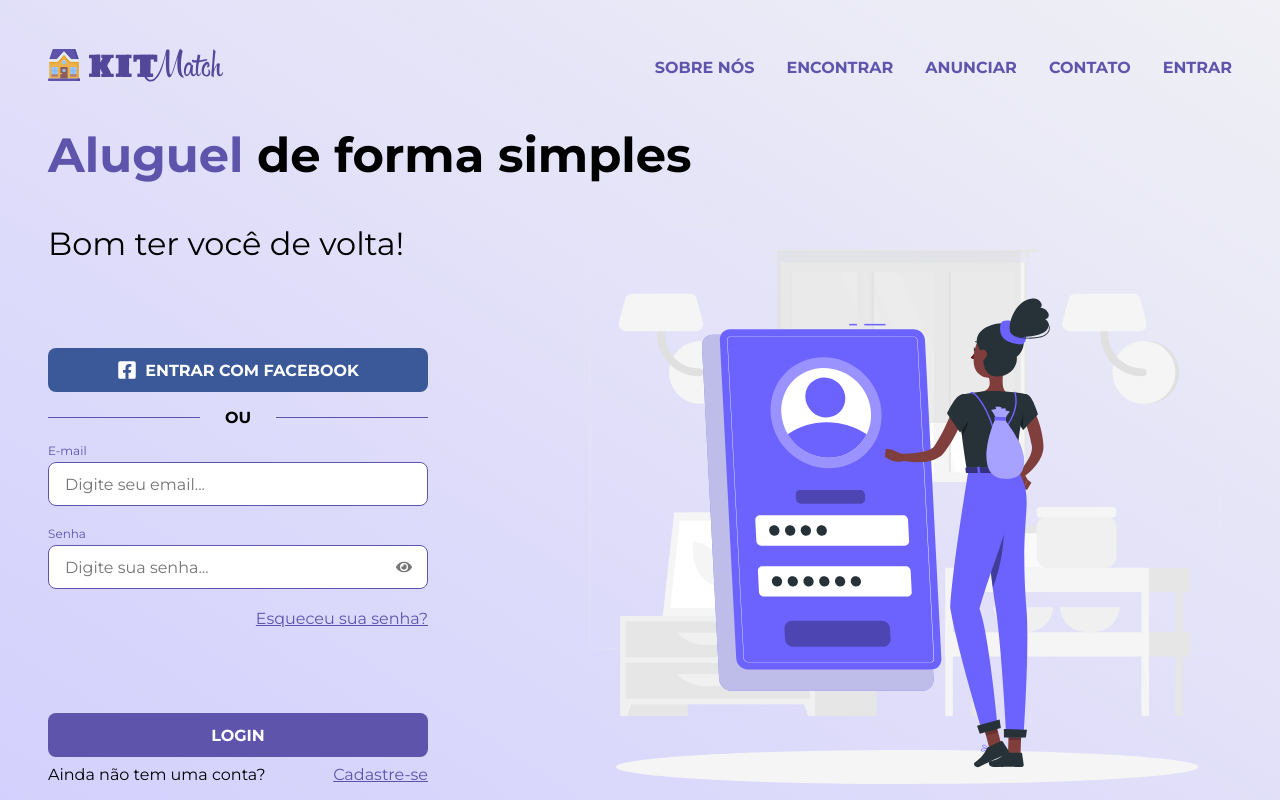
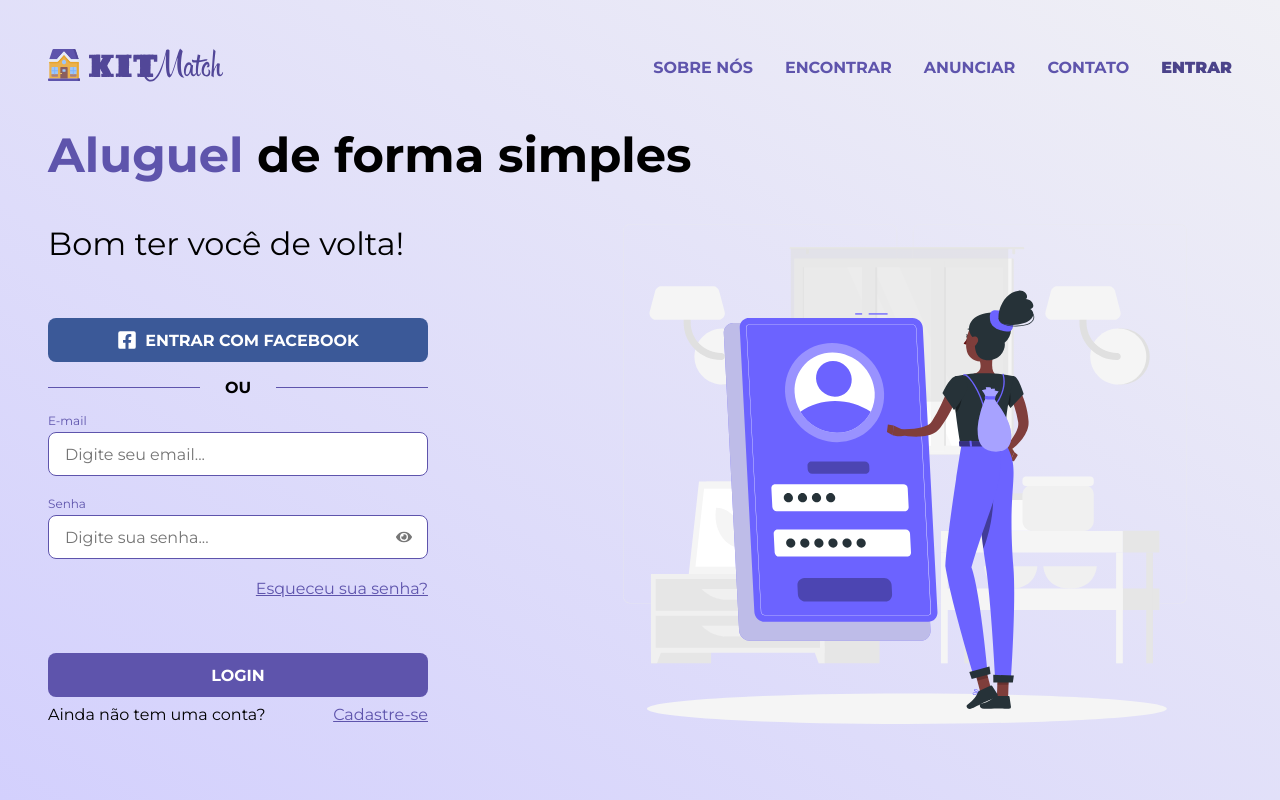
Before and after one commit to gmcotta/kitmatch-web, a React (Create React App) app: page /login in a window 1280 px wide. Built offline with nearby package versions, Linux system fonts and the light colour scheme.

Commit message:
Add selected link style on header

```diff
--- a/src/components/Header/index.tsx
+++ b/src/components/Header/index.tsx
@@ -1,4 +1,4 @@
-import React, { useState, useEffect } from 'react';
+import React, { useState } from 'react';
 import { Link } from 'react-router-dom';
 
 import { Container, Nav, MenuButton } from './styles';
@@ -9,11 +9,7 @@ import menuClose from '../../assets/menu-close.svg';
 const Header: React.FC = () => {
   const [menuIsOpened, setMenuIsOpened] = useState(false);
 
-  useEffect(() => {
-    if (window.innerWidth > 425) {
-      setMenuIsOpened(false);
-    }
-  }, []);
+  const url = document.URL;
 
   function handleMenuToggle() {
     setMenuIsOpened(!menuIsOpened);
@@ -25,11 +21,30 @@ const Header: React.FC = () => {
         <img src={logo} alt="KitMatch" />
       </Link>
       <Nav open={menuIsOpened}>
-        <Link to="/about">SOBRE NÓS</Link>
-        <Link to="/search">ENCONTRAR</Link>
-        <Link to="/create">ANUNCIAR</Link>
-        <Link to="/contact">CONTATO</Link>
-        <Link to="/login">ENTRAR</Link>
+        <Link className={url.includes('/about') ? 'selected' : ''} to="/about">
+          SOBRE NÓS
+        </Link>
+        <Link
+          className={url.includes('/search') ? 'selected' : ''}
+          to="/search"
+        >
+          ENCONTRAR
+        </Link>
+        <Link
+          className={url.includes('/create') ? 'selected' : ''}
+          to="/create"
+        >
+          ANUNCIAR
+        </Link>
+        <Link
+          className={url.includes('/contact') ? 'selected' : ''}
+          to="/contact"
+        >
+          CONTATO
+        </Link>
+        <Link className={url.includes('/login') ? 'selected' : ''} to="/login">
+          ENTRAR
+        </Link>
       </Nav>
       <MenuButton type="button" onClick={handleMenuToggle}>
         {menuIsOpened ? (
--- a/src/components/Header/styles.ts
+++ b/src/components/Header/styles.ts
@@ -35,6 +35,12 @@ export const Nav = styled.nav<NavProps>`
     display: none;
   }
 
+  a.selected {
+    font-weight: 900;
+    color: ${darken(0.1, '#5e54ac')};
+    pointer-events: none;
+  }
+
   ${({ open }) =>
     open &&
     css`
--- a/src/components/LoginForm/styles.ts
+++ b/src/components/LoginForm/styles.ts
@@ -6,7 +6,7 @@ export const FormContainer = styled.form`
   flex-direction: column;
   justify-content: space-between;
   width: 380px;
-  height: 560px;
+  height: 500px;
 
   @media (max-width: 880px) {
     align-items: center;
--- a/src/pages/Login/styles.ts
+++ b/src/pages/Login/styles.ts
@@ -6,15 +6,14 @@ import mobileBG from '../../assets/login_bg_mobile.svg';
 export const MainContainer = styled.div`
   padding: 48px;
   max-width: 1366px;
-  height: 768px;
+  min-height: 100vh;
+  max-height: 100%;
   display: flex;
   flex-direction: column;
   margin: 0 auto;
 
   @media (max-width: 880px) {
     padding: 32px;
-    min-height: 100vh;
-    max-height: 100%;
     background: url(${mobileBG}) no-repeat center center;
     background-size: contain;
     background-origin: content-box;
@@ -62,7 +61,7 @@ export const BackgroundImage = styled.div`
 
   @media (min-width: 881px) and (max-width: 1366px) {
     position: fixed;
-    height: 560px;
+    height: 500px;
     top: 224px;
     left: 492px;
   }
```
